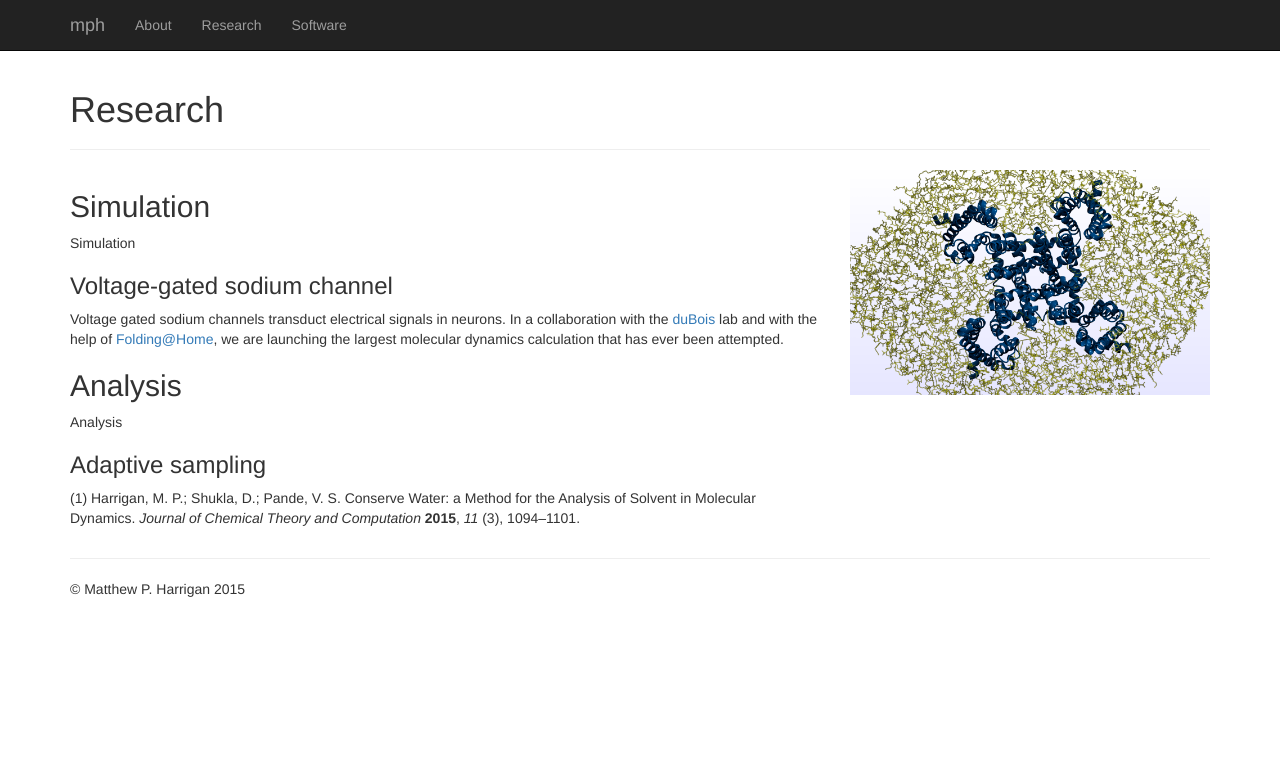
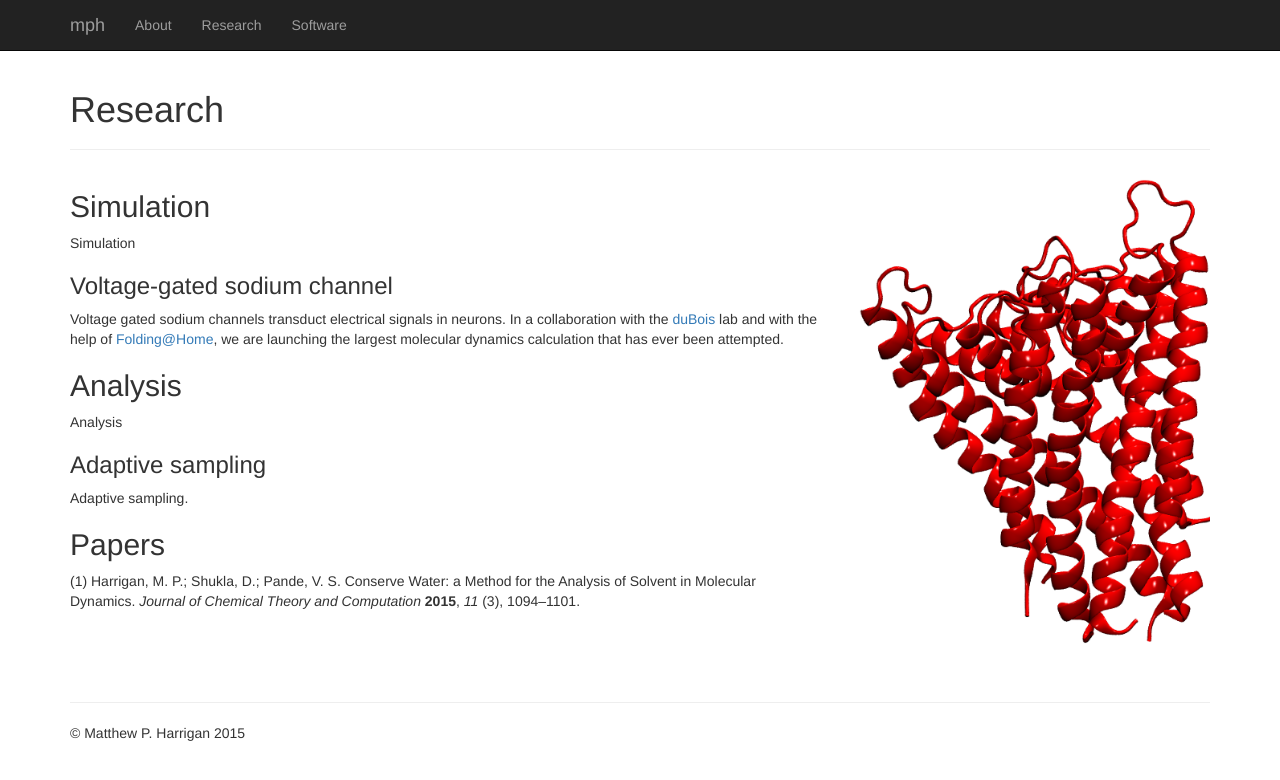
Before and after one commit to mpharrigan/mpharrigan.github.io, a Jekyll site: the page built from research/index.md, in a window 1280 px wide. Shown: the top 780 px of the page. Built offline with Jekyll 4.4.1, drawn with Linux system fonts in a browser that asks for light colours; nearby versions of some CDN libraries.

Commit message:
Change image for "research"

```diff
--- a/research/index.md
+++ b/research/index.md
@@ -1,7 +1,7 @@
 ---
 layout: page
 title: Research
-image: render-top.png
+image: kchan.png
 ---
 
 ## Simulation
@@ -25,6 +25,10 @@ Analysis
 
 ### Adaptive sampling
 
+Adaptive sampling.
+
+## Papers
+
 {% include_relative citations.html %}
 
 
```
Also changed, not shown: assets/kchan.png (added).
